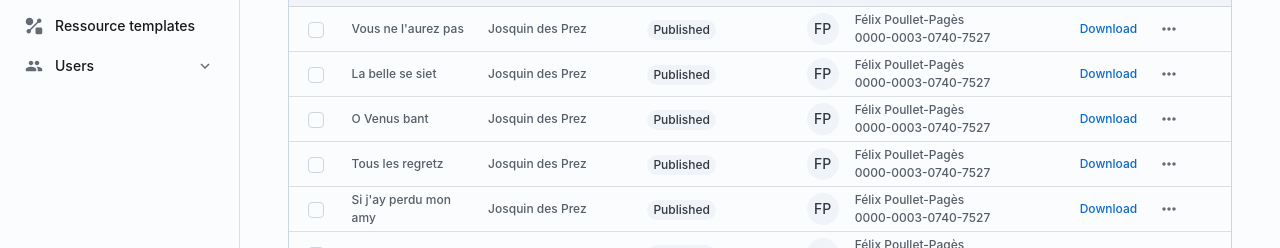
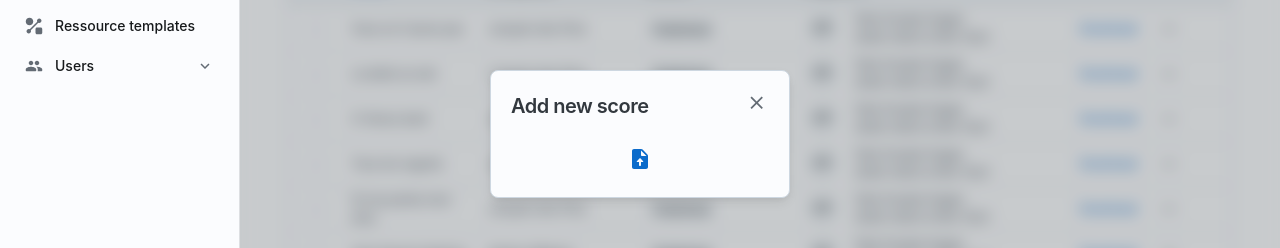
Before and after one commit to felix-commits/mei-head, a React (Vite) app: page / in a window 1280 px wide. Both pictures are taken after typing "Sample" into the empty fields and a click on the button "Add new score". Shown: the part 266-514 px from the top of the page. Built offline with nearby package versions, Linux system fonts and the light colour scheme.

Commit message:
connect uploader to new landing

```diff
--- a/src/NewSource.jsx
+++ b/src/NewSource.jsx
@@ -1,10 +1,20 @@
-import Card from '@mui/joy/Card'
 import Autocomplete from '@mui/joy/Autocomplete'
-import { Button, CardOverflow, Chip, ChipDelete, FormControl, FormLabel, IconButton, Stack, Typography } from '@mui/joy'
-import { ModeToggle } from './ModeToggle'
+import {
+  Button,
+  Chip,
+  ChipDelete,
+  DialogActions,
+  FormControl,
+  FormLabel,
+  IconButton,
+  Modal,
+  ModalClose,
+  ModalDialog,
+  Stack,
+  Typography,
+} from '@mui/joy'
 import { useEffect, useState } from 'react'
 import { UploadFileRounded } from '@mui/icons-material'
-import { Recap } from './Recap'
 
 const queryComposers = input => `
 PREFIX bnfroles: <http://data.bnf.fr/vocabulary/roles/>
@@ -29,9 +39,8 @@ WHERE {
 }
 `
 
-export const NewSource = () => {
+export const NewSource = ({ open, setOpen }) => {
   const [upload, setUpload] = useState(null)
-  const [open, setOpen] = useState(false)
 
   const [defaultComposer, setDefaultComposer] = useState('')
   const [inputComposer, setInputComposer] = useState('')
@@ -114,18 +123,23 @@ export const NewSource = () => {
   }, [upload])
 
   return (
-    <Stack flex={1} p={2} justifyContent="center" alignItems="center">
+    <Modal
+      open={open}
+      onClose={() => setOpen(false)}
+      sx={{ display: 'flex', justifyContent: 'center', alignItems: 'center' }}
+    >
+      <ModalDialog>
+        <ModalClose variant="plain" sx={{ m: 1 }} />
+        <Typography component="h2" level="h4" textColor="inherit" fontWeight="lg" mb={1}>
+          Add new score
+        </Typography>
         {!upload ? (
-        <Card>
           <IconButton color="primary" component="label">
             <input hidden accept=".mei" type="file" onChange={e => setUpload(e.target.files[0])} />
             <UploadFileRounded />
           </IconButton>
-          <Typography>Upload MEI file</Typography>
-        </Card>
         ) : (
-        <Card>
-          <Typography>Ajout d'une nouvelle partition</Typography>
+          <Stack spacing={2}>
             <FormControl>
               <FormLabel>Fichier</FormLabel>
               <Chip size="lg" variant="solid" endDecorator={<ChipDelete onDelete={() => setUpload(null)} />}>
@@ -161,15 +175,14 @@ export const NewSource = () => {
                 isOptionEqualToValue={(option, value) => option?.label === value?.label}
               />
             </FormControl>
-          <CardOverflow>
+            <DialogActions>
               <Button onClick={uploadScore} variant="solid" size="lg" disabled={!composer || !work}>
-              Uploader sur Huma-Num
+                Confirm
               </Button>
-          </CardOverflow>
-        </Card>
+            </DialogActions>
+          </Stack>
         )}
-      <ModeToggle />
-      <Recap {...{ composer, work, open, setOpen }} />
-    </Stack>
+      </ModalDialog>
+    </Modal>
   )
 }
--- a/src/Recap.jsx
+++ b/src/Recap.jsx
@@ -8,8 +8,6 @@ export const Recap = ({ composer, work, open, setOpen }) => {
   if (composer && work)
     return (
       <Modal
-        aria-labelledby="modal-title"
-        aria-describedby="modal-desc"
         open={open}
         onClose={() => setOpen(false)}
         sx={{ display: 'flex', justifyContent: 'center', alignItems: 'center' }}
--- a/src/mui/App.jsx
+++ b/src/mui/App.jsx
@@ -1,11 +1,15 @@
 import Sidebar from './components/Sidebar'
 import OrderTable from './components/OrderTable'
 import OrderList from './components/OrderList'
+import { NewSource } from '../NewSource'
 import Header from './components/Header'
 import { Breadcrumbs, Button, CssBaseline, CssVarsProvider, Link, Sheet, Stack, Typography } from '@mui/joy'
 import { Add, ChevronRightRounded, HomeRounded } from '@mui/icons-material'
+import { useState } from 'react'
 
-export const App = () => (
+export const App = () => {
+  const [open, setOpen] = useState(false)
+  return (
     <CssVarsProvider>
       <CssBaseline />
       <Sheet sx={{ display: 'flex', flex: 1 }}>
@@ -42,13 +46,15 @@ export const App = () => (
             justifyContent="space-between"
           >
             <Typography level="h2">Music scores</Typography>
-          <Button color="primary" startDecorator={<Add />} size="sm">
+            <Button onClick={() => setOpen(true)} color="primary" startDecorator={<Add />} size="sm">
               Add new score
             </Button>
           </Stack>
           <OrderTable />
           <OrderList />
+          <NewSource {...{ open, setOpen }} />
         </Stack>
       </Sheet>
     </CssVarsProvider>
   )
+}
```
Also changed, not shown: src/ModeToggle.jsx (deleted, +0 -16 lines). Lines whose indentation alone changed are shown as unchanged.
